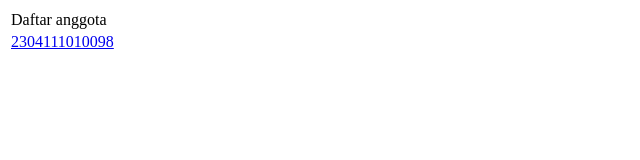
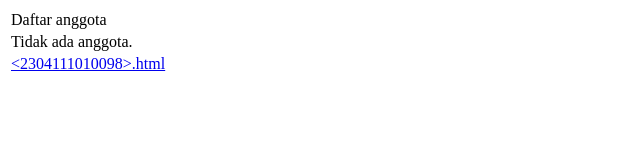
Before and after one commit to AllifAlfajri/STIK2018-2025-8-E-Waste-Recycling, a plain HTML site: page index.html in a window 1280 px wide. Shown: the whole page, without its empty margins (0-640 px from the left). Drawn offline with Linux system fonts and the light colour scheme.

Commit message:
Update index.html

```diff
--- a/index.html
+++ b/index.html
@@ -5,11 +5,14 @@
   </head>
   <body>
     <table border="0">
+      <tr><td>Daftar anggota</td></tr>
+      <tr><td>Tidak ada anggota.</td></tr>
       <tr>
-        <td>Daftar anggota</td>
-      </tr>
-      <tr>
-        <td><a href="<2304111010098.html>">2304111010098</a></td>
+        <td>
+          <a href="https://github.com/AllifAlfajri/STIK2018-2025-8-E-Waste-Recycling/blob/2304111010098/%3C2304111010098%3E.html" target="_blank">
+            &lt;2304111010098&gt;.html
+          </a>
+        </td>
       </tr>
     </table>
   </body>
```
